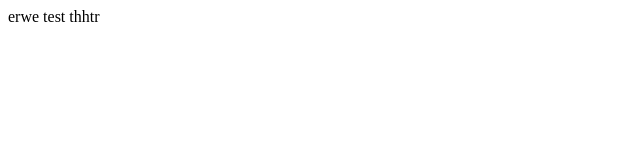
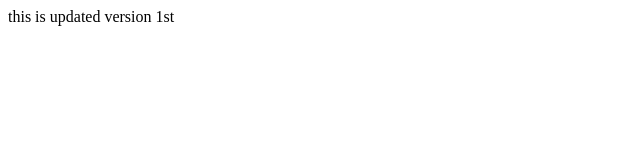
Before and after one commit to Hazimoon/First-Eever, a plain HTML site: page index.html in a window 1280 px wide. Shown: the whole page, without its empty margins (0-640 px from the left). Drawn offline with Linux system fonts and the light colour scheme.

Commit message:
this is updated version 1st

```diff
--- a/index.html
+++ b/index.html
@@ -8,7 +8,7 @@
 </head>
 <body>
     <link rel="stylesheet" href="styles.css">
- erwe   test
-thhtr
+this is updated version
+1st
 </body>
 </html>
```
